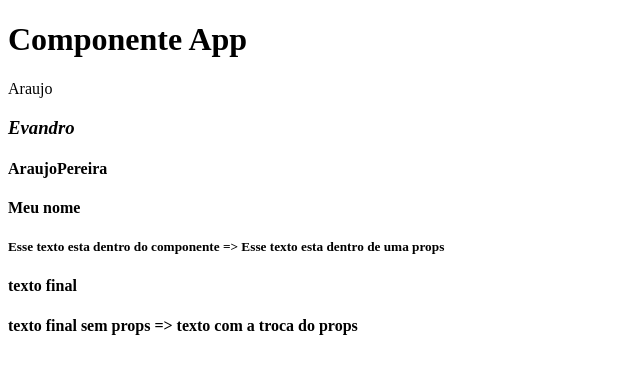
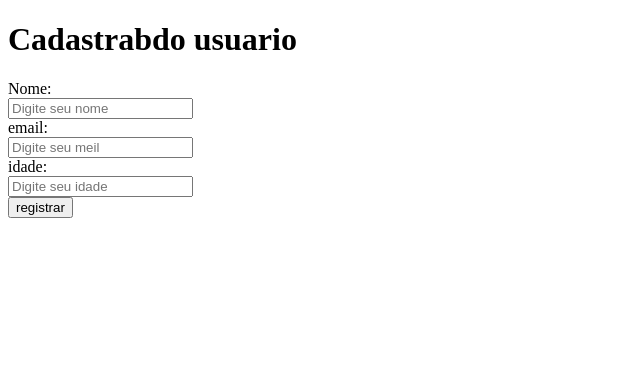
Before and after one commit to Evandromck/nextjs-app, a React (Create React App) app: page / in a window 1280 px wide. Shown: the top 374 px of the page, without its empty margins (0-640 px from the left). Built offline with nearby package versions, Linux system fonts and the light colour scheme.

Commit message:
Deploy secao 2 aula 8

```diff
--- a/src/App.js
+++ b/src/App.js
@@ -1,22 +1,34 @@
-import Finalnome from './componet/finalnome';
-import Casa from './componet/nome';
-import Sobrenome from './componet/sobrenome';
-import Nomeca from './componet/nomeca';
-import Nomepro from './componet/nomeprops';
-import Nomepr from './componet/Nomepr';
-import Nomefinal from './componet/nomefinal'
+import { useState } from 'react';
+
+
 
 function App(){
+
+
+
+
+
+
   return(
     <div>
-      <h1>Componente App</h1>
-      <Casa />
-      <Sobrenome nome="Araujo"/>
-      <Finalnome nome="Pereira"/>
-      <Nomeca />
-      <Nomepro text="=>  Esse texto esta dentro de uma props "/>
-      <Nomepr />
-      <Nomefinal texnemo=" => texto com a troca do props" />
+      <h1>Cadastrabdo usuario</h1>
+
+      <form>
+        <label>Nome:</label><br/>
+        <input placeholder="Digite seu nome" /><br/>
+
+        <label>email:</label><br/>
+        <input placeholder="Digite seu meil" /><br/>
+
+        <label>idade:</label><br/>
+        <input placeholder="Digite seu idade" /><br/>
+
+        <button type="submit">registrar</button>
+
+      </form>
+
+
+
    </div>
   );
 }
```
